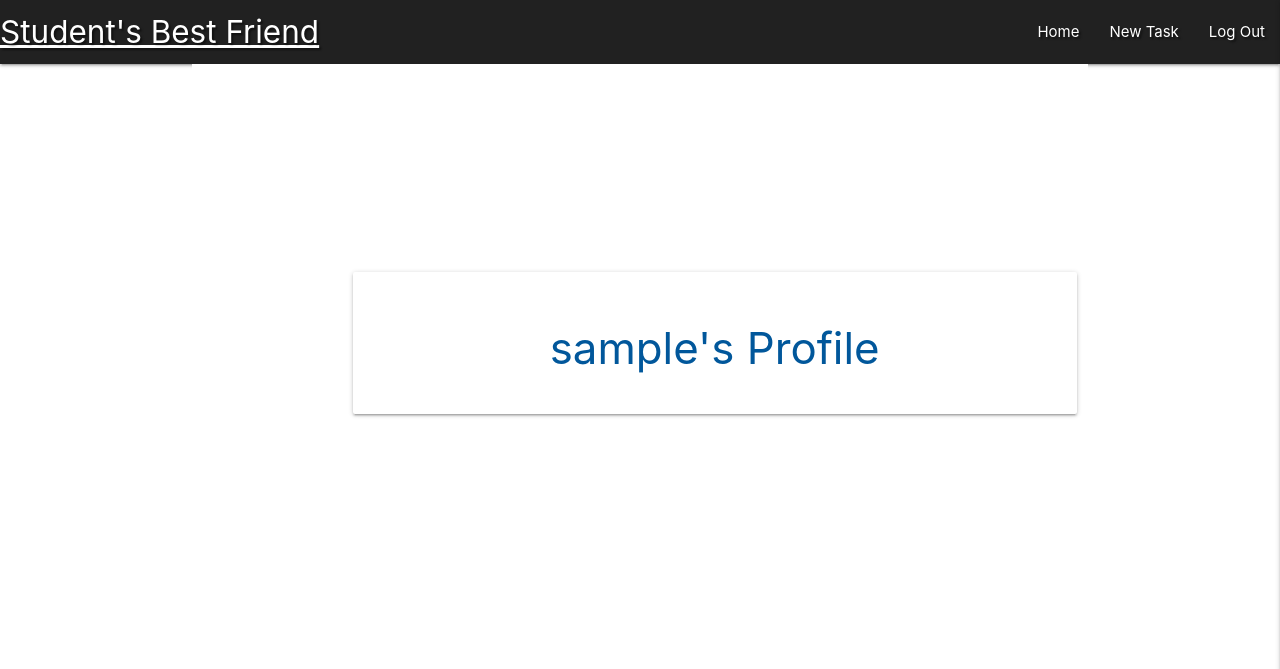
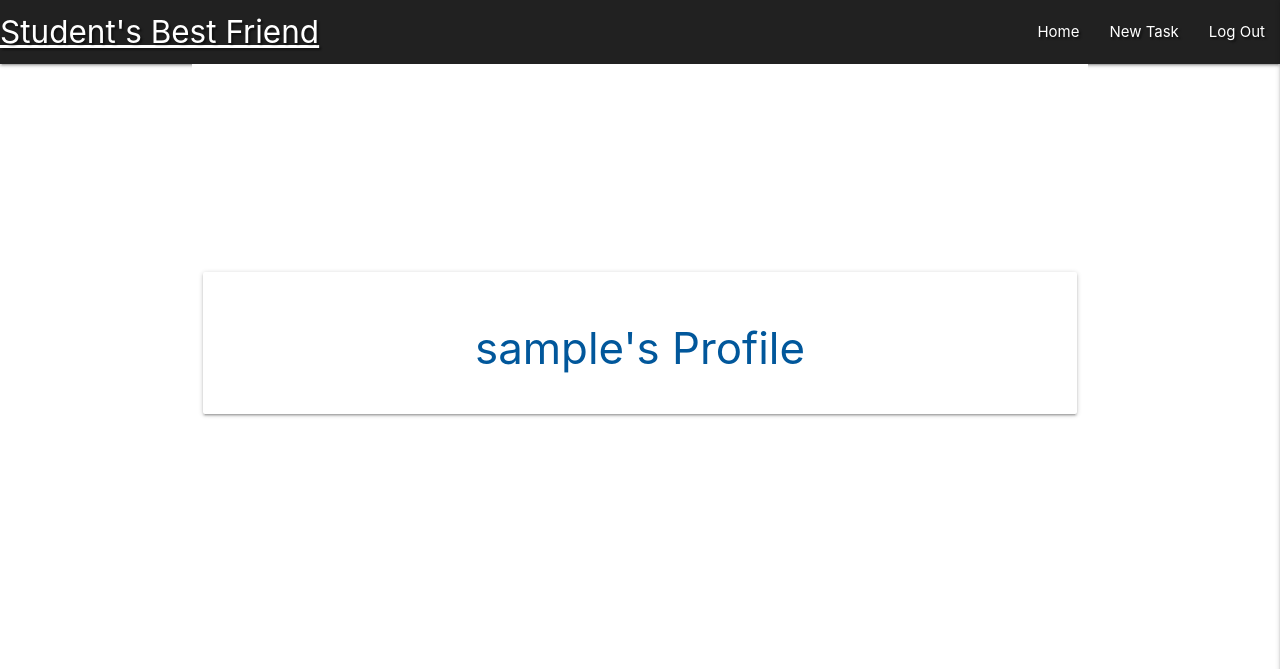
Before and after one commit to AngelArgirov/My-third-project-msp3, a Flask app: page /profile/1 in a window 1280 px wide. Shown: the top 669 px of the page. Run offline with Flask 2, Linux system fonts and the light colour scheme; the visitor is signed in with stand-in values (Sample User, id 1); a database or web service that is not in the repository returns one stand-in record (values such as "Sample title"); some libraries are stand-ins or nearby versions.

Commit message:
Update profile.html

```diff
--- a/templates/profile.html
+++ b/templates/profile.html
@@ -2,7 +2,7 @@
 {% block content %}
 
     <div class="row">
-        <div class="col s12 m8 offset-m2">
+        <div class="col s12 m8">
             <div class="card-panel">
                 <h3 class="center-align light-blue-text text-darken-4">
                     {{ username }}'s Profile
```
